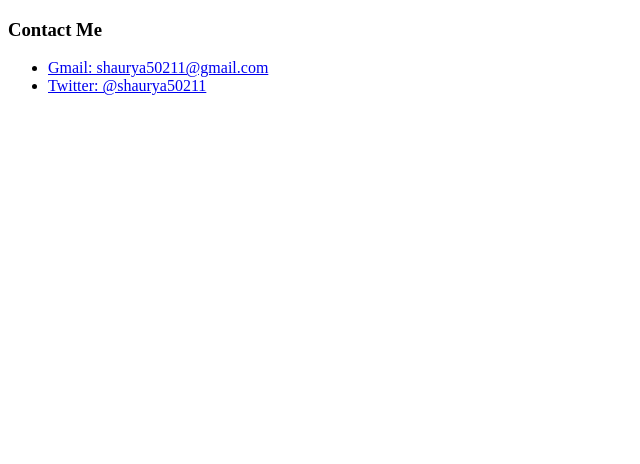
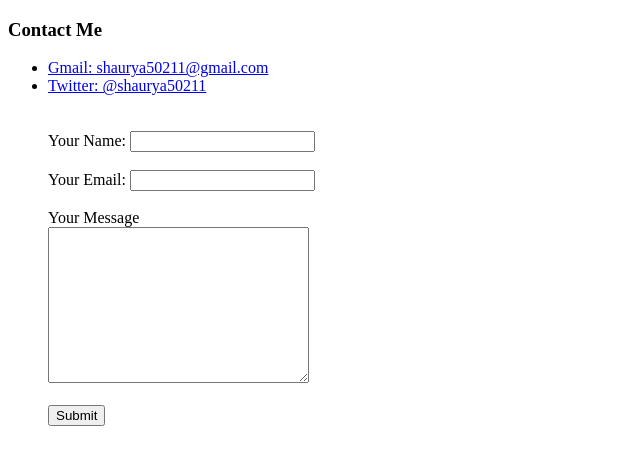
Before and after one commit to Shaurya50211/JustHTMLPortfolio, a plain HTML site: page contact.html in a window 1280 px wide. Shown: the whole page, without its empty margins (0-640 px from the left). Drawn offline with Linux system fonts and the light colour scheme.

Commit message:
done contact finish

```diff
--- a/contact.html
+++ b/contact.html
@@ -11,6 +11,17 @@
         <ul>
             <li> <a href="https://mailto:shaurya50211@gmail.com">Gmail: shaurya50211@gmail.com</a></li>
             <li> <a href="https://twitter.com/shaurya50211">Twitter: @shaurya50211</a></li>
+            <br>
+            <br>
+            <form action="mailto:shaurya50211@gmail.com" enctype="text/plain" method="post">
+                <label>Your Name:</label>
+                <input type="text" name="yourName"><br><br>
+                <label>Your Email:</label>
+                <input type="email" name="yourEmail"><br><br>
+                <label>Your Message</label><br>
+                <textarea name="yourMessage" rows="10" cols="30"></textarea><br><br>
+                <input type="submit" name="" id="">
+            </form>
         </ul>
 </body>
 </html>
```
Also changed, not shown: index.html (+10 -2 lines).
